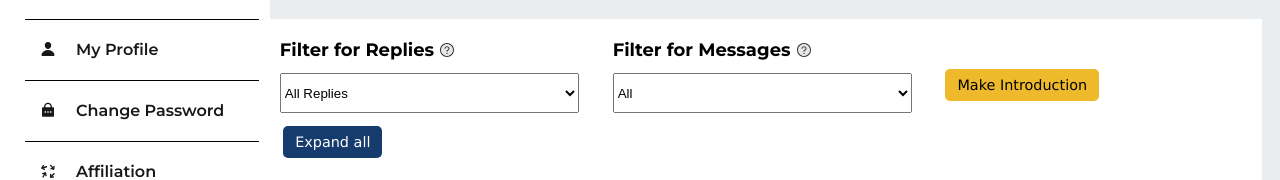
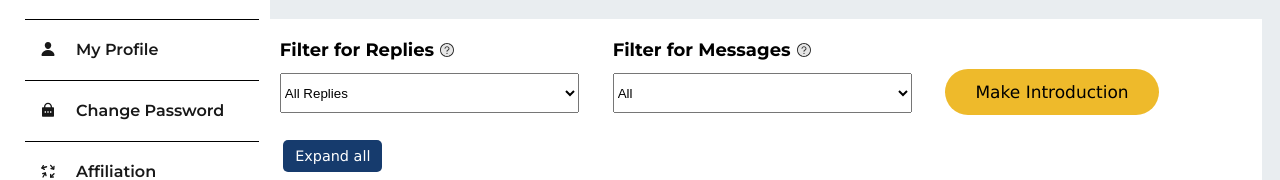
Before and after one commit to Prapul26/TRSCS3, a React (Create React App) app: page /inbox in a window 1280 px wide. Shown: the part 162-342 px from the top of the page. Built offline with nearby package versions, Linux system fonts and the light colour scheme; no server answers.

Commit message:
changed the button sizes in make intro and messages pages

```diff
--- a/src/UserNavbar/Inbox.css
+++ b/src/UserNavbar/Inbox.css
@@ -56,6 +56,16 @@ width: 30%;
 }
 .mI3 button{
   color: black;
+  padding-left: 30px;
+  padding-right: 30px;
+  padding-top: 13px;
+  padding-bottom: 13px;
+  font-size: 17px;
+  border-radius: 25px;
+}
+.mI3 button:hover{
+      background-color: rgb(184, 186, 187);
+
 }
 .messageInbox select{
   width: 100%;
--- a/src/UserNavbar/MakeIntroduction.css
+++ b/src/UserNavbar/MakeIntroduction.css
@@ -296,6 +296,20 @@ padding-bottom: 20px;
   overflow-y: auto;
   z-index: 1000;
 }
+.PrevIntrobutton{
+  color: black;
+  padding-left: 30px;
+  padding-right: 30px;
+  font-size: 17px;
+  padding-top: 13px;
+  padding-bottom: 13px;
+  border-radius: 25px;
+  background-color: #eeba2b;
+
+}
+.PrevIntrobutton:hover{
+    background-color: rgb(184, 186, 187);
+}
 .practiceHolder{
     background-color: white;
     margin-top: 3%;
--- a/src/UserNavbar/MakeIntroduction.js
+++ b/src/UserNavbar/MakeIntroduction.js
@@ -308,7 +308,7 @@ const hideTimeoutRef = useRef(null); // ✅ persist timeout between renders
         <div className="prevIntro">
           <Link to="/inbox">
             {" "}
-            <button style={{ background: "#163b6d" }}> Previous Introductions</button>
+            <button className="PrevIntrobutton"> Previous Introductions</button>
           </Link>
         </div>
       </div>
```
